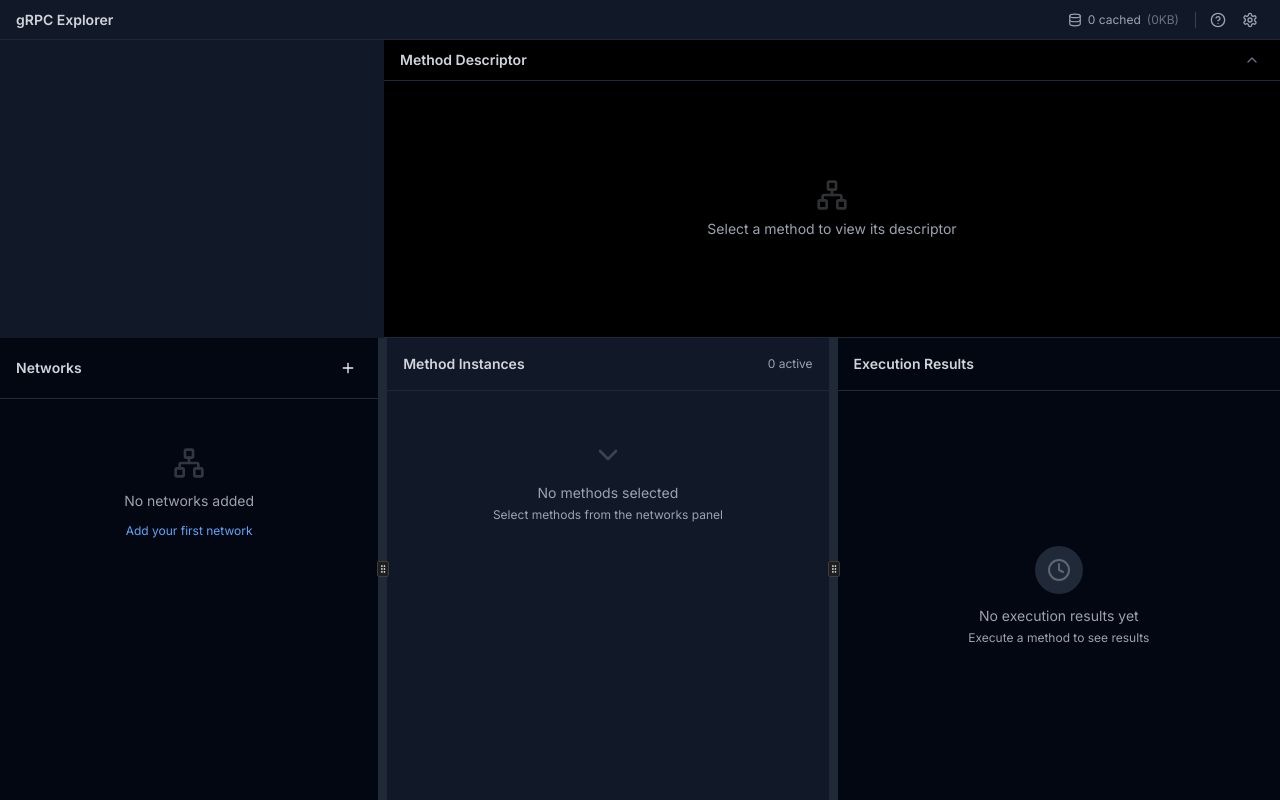
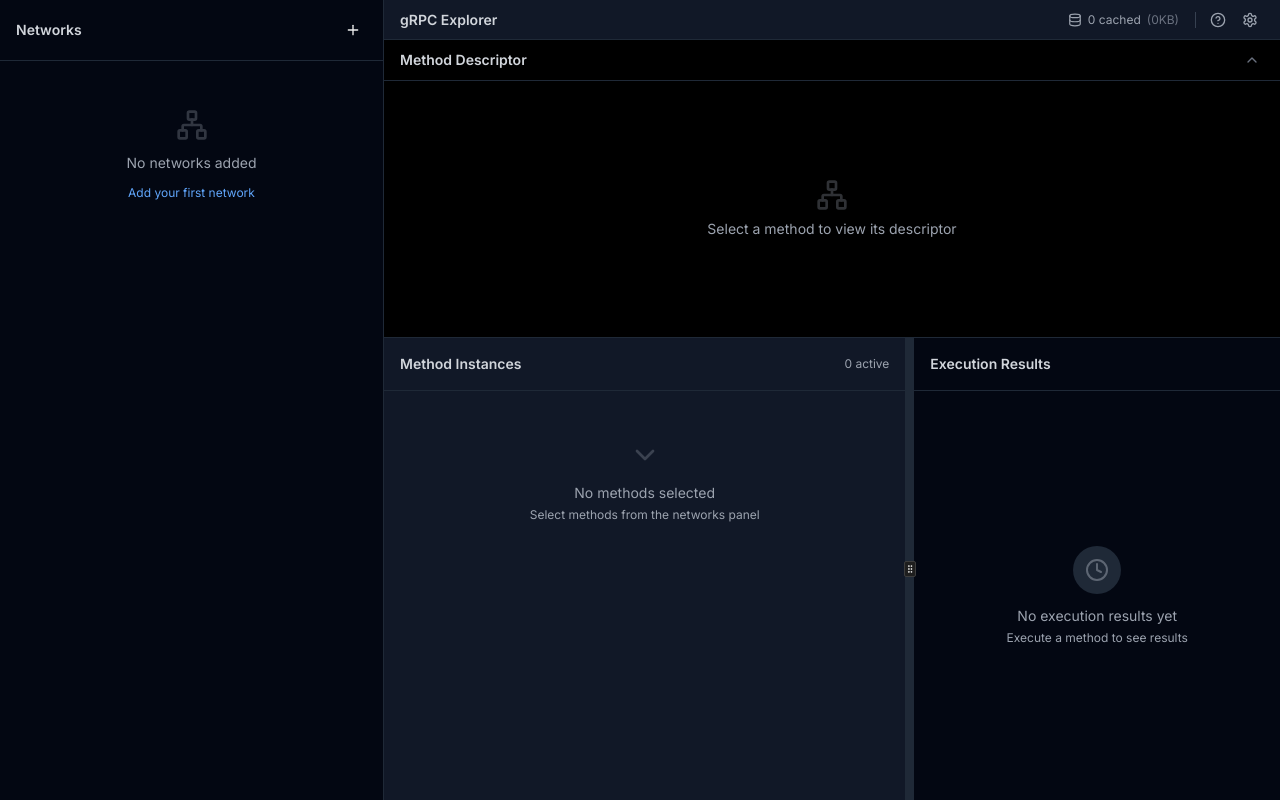
Before and after one commit to Cordtus/grpcwebexplorer, a Next.js app: page / in a window 1280 px wide. Built offline with nearby package versions, Linux system fonts and the light colour scheme.

Commit message:
Restructure layout to give networks panel full vertical height

```diff
--- a/components/GrpcExplorerApp.tsx
+++ b/components/GrpcExplorerApp.tsx
@@ -412,7 +412,50 @@ export default function GrpcExplorerApp() {
   }, [selectedMethod, executionResults]);
 
   return (
-    <div className="h-screen bg-gray-50 dark:bg-gray-900 flex flex-col">
+    <div className="h-screen bg-gray-50 dark:bg-gray-900 flex">
+      {/* Left Panel - Networks (Full Height) */}
+      <div className="w-[30%] min-w-[20%] max-w-[50%] border-r border-gray-200 dark:border-gray-800 bg-white dark:bg-gray-950 flex flex-col">
+        <div className="sticky top-0 z-10 bg-white dark:bg-gray-950 border-b border-gray-200 dark:border-gray-800">
+          <div className="flex items-center justify-between p-4">
+            <h2 className="text-sm font-semibold text-gray-700 dark:text-gray-300">Networks</h2>
+              <button
+                onClick={() => setShowAddNetwork(true)}
+                className="p-1.5 hover:bg-gray-100 dark:hover:bg-gray-800 rounded-lg transition-colors"
+              >
+                <Plus className="h-4 w-4" />
+              </button>
+            </div>
+          </div>
+
+        <div className="flex-1 overflow-y-auto p-4 space-y-3">
+          {networks.length === 0 ? (
+            <div className="text-center py-8 text-gray-500 dark:text-gray-400">
+              <Network className="h-8 w-8 mx-auto mb-3 opacity-30" />
+              <p className="text-sm">No networks added</p>
+              <button
+                onClick={() => setShowAddNetwork(true)}
+                className="mt-3 text-xs text-blue-600 dark:text-blue-400 hover:underline"
+              >
+                Add your first network
+              </button>
+            </div>
+          ) : (
+            networks.map(network => (
+              <NetworkBlock
+                key={network.id}
+                network={network}
+                onToggle={() => toggleNetworkExpanded(network.id)}
+                onRemove={() => handleRemoveNetwork(network.id)}
+                onRefresh={() => handleRefreshNetwork(network.id)}
+                onSelectMethod={(service, method) => handleSelectMethod(network, service, method)}
+              />
+            ))
+          )}
+        </div>
+      </div>
+
+      {/* Right Column - Menu, Descriptor, and Center/Right Panels */}
+      <div className="flex-1 flex flex-col">
         {/* Menu Bar */}
         <MenuBar
           onShowKeyboardShortcuts={() => setShowKeyboardShortcuts(true)}
@@ -421,7 +464,7 @@ export default function GrpcExplorerApp() {
 
         {/* Method Descriptor - Three size states */}
         {descriptorSize !== 'minimized' && (
-        <div className="border-b border-gray-200 dark:border-gray-800 bg-white dark:bg-black" style={{ marginLeft: '30%' }}>
+          <div className="border-b border-gray-200 dark:border-gray-800 bg-white dark:bg-black">
             <div className="flex items-center justify-between px-4 py-2 border-b border-gray-200 dark:border-gray-800">
               <h3 className="text-sm font-semibold text-gray-700 dark:text-gray-300">
                 Method Descriptor
@@ -483,7 +526,7 @@ export default function GrpcExplorerApp() {
 
         {/* Minimized bar when panel is minimized */}
         {descriptorSize === 'minimized' && (
-        <div className="border-b border-gray-200 dark:border-gray-800 bg-white dark:bg-black" style={{ marginLeft: '30%' }}>
+          <div className="border-b border-gray-200 dark:border-gray-800 bg-white dark:bg-black">
             <button
               onClick={() => setDescriptorSize('small')}
               className="w-full flex items-center justify-between px-4 py-1.5 hover:bg-gray-50 dark:hover:bg-gray-900 transition-colors"
@@ -497,56 +540,11 @@ export default function GrpcExplorerApp() {
           </div>
         )}
 
-      {/* Main Content Area - 3 Panel Layout */}
+        {/* Center and Right Panels */}
         <div className="flex-1 min-h-0">
           <ResizablePanelGroup direction="horizontal" className="h-full">
-          {/* Left Panel - Networks */}
-          <ResizablePanel defaultSize={30} minSize={20} maxSize={50}>
-              <div className="h-full border-r border-gray-200 dark:border-gray-800 bg-white dark:bg-gray-950 overflow-y-auto">
-          <div className="sticky top-0 z-10 bg-white dark:bg-gray-950 border-b border-gray-200 dark:border-gray-800">
-            <div className="flex items-center justify-between p-4">
-              <h2 className="text-sm font-semibold text-gray-700 dark:text-gray-300">Networks</h2>
-              <button
-                onClick={() => setShowAddNetwork(true)}
-                className="p-1.5 hover:bg-gray-100 dark:hover:bg-gray-800 rounded-lg transition-colors"
-              >
-                <Plus className="h-4 w-4" />
-              </button>
-            </div>
-          </div>
-
-          <div className="p-4 space-y-3">
-            {networks.length === 0 ? (
-              <div className="text-center py-8 text-gray-500 dark:text-gray-400">
-                <Network className="h-8 w-8 mx-auto mb-3 opacity-30" />
-                <p className="text-sm">No networks added</p>
-                <button
-                  onClick={() => setShowAddNetwork(true)}
-                  className="mt-3 text-xs text-blue-600 dark:text-blue-400 hover:underline"
-                >
-                  Add your first network
-                </button>
-              </div>
-            ) : (
-              networks.map(network => (
-                <NetworkBlock
-                  key={network.id}
-                  network={network}
-                  onToggle={() => toggleNetworkExpanded(network.id)}
-                  onRemove={() => handleRemoveNetwork(network.id)}
-                  onRefresh={() => handleRefreshNetwork(network.id)}
-                  onSelectMethod={(service, method) => handleSelectMethod(network, service, method)}
-                />
-              ))
-            )}
-          </div>
-              </div>
-            </ResizablePanel>
-
-            <ResizableHandle withHandle className="w-2 bg-gray-200 dark:bg-gray-800 hover:bg-blue-500 transition-colors" />
-
             {/* Center Panel - Method Instances */}
-            <ResizablePanel defaultSize={35} minSize={20}>
+            <ResizablePanel defaultSize={50} minSize={30}>
               <div className="h-full border-r border-gray-200 dark:border-gray-800 bg-gray-50 dark:bg-gray-900 overflow-y-auto">
           <div className="sticky top-0 z-10 bg-gray-50 dark:bg-gray-900 border-b border-gray-200 dark:border-gray-800">
             <div className="flex items-center justify-between p-4">
@@ -597,8 +595,9 @@ export default function GrpcExplorerApp() {
             </ResizablePanel>
           </ResizablePanelGroup>
         </div>
+      </div>
 
-      {/* Add Network Dialog */}
+      {/* Dialogs */}
       {showAddNetwork && (
         <AddNetworkDialog
           onAdd={handleAddNetwork}
```
Lines whose indentation alone changed are shown as unchanged.
